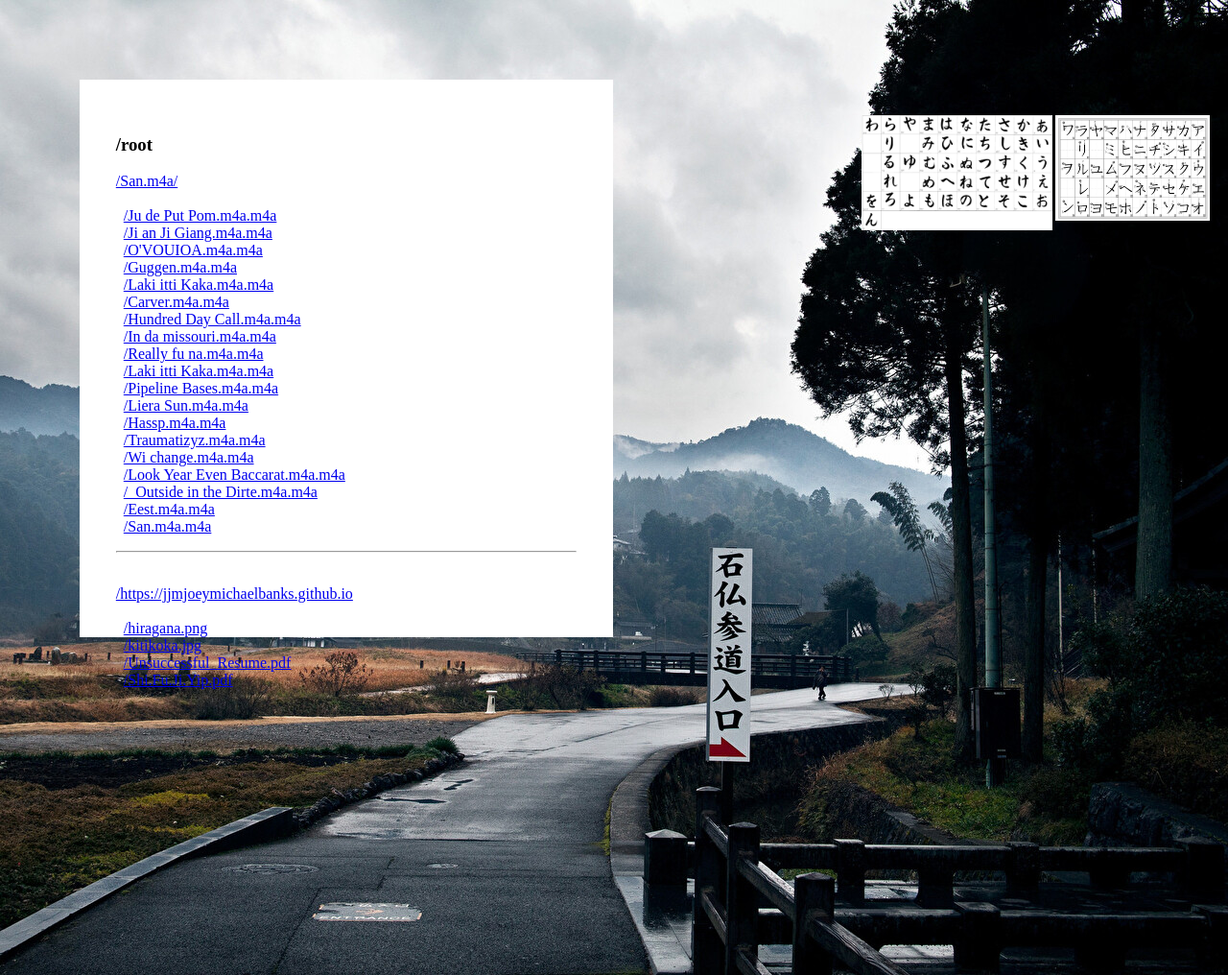
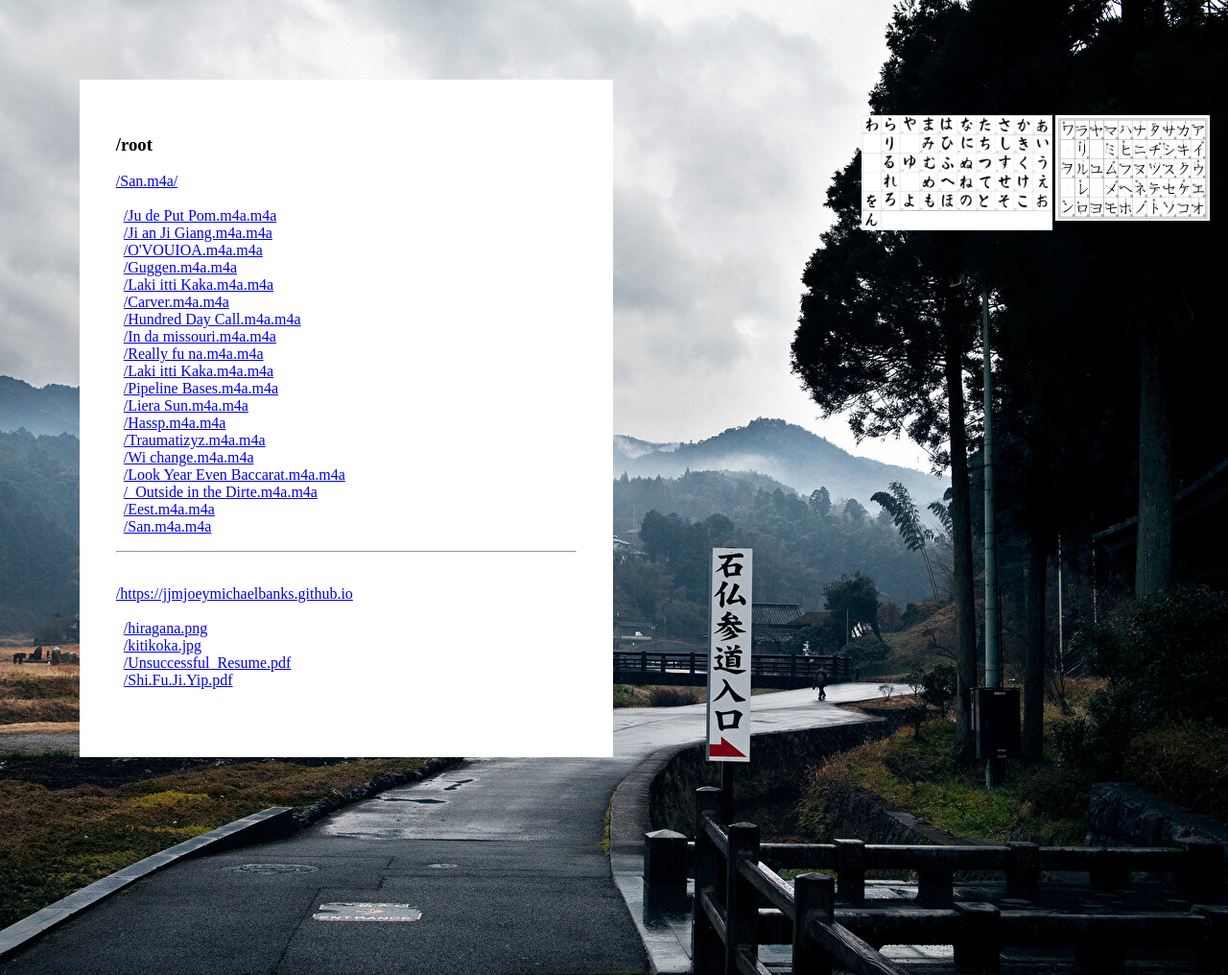
Before and after one commit to jjmjoeymichaelbanks/jjmjoeymichaelbanks.github.io, a plain HTML site: page index.htm in a window 1280 px wide. Shown: the top 1016 px of the page at 96% size. Drawn offline with Linux system fonts and the light colour scheme.

Commit message:
Update index.htm

```diff
--- a/index.htm
+++ b/index.htm
@@ -37,7 +37,7 @@ html {
 	background-color: #fff;
 	display:inline-block;
 	min-width:10wv;
-	height: 505px;
+	height: 630px;
 	margin: 75px;
 	padding:1cm;
 	left: 200px;
```
